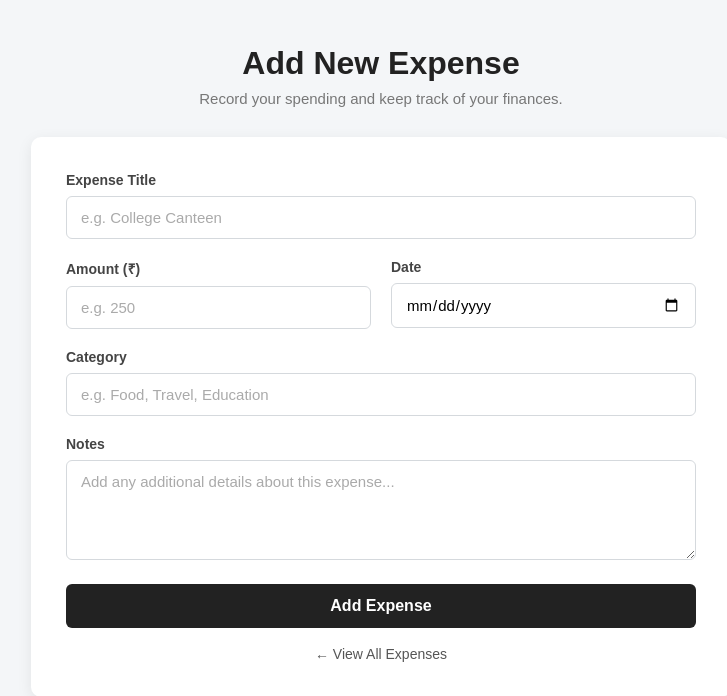
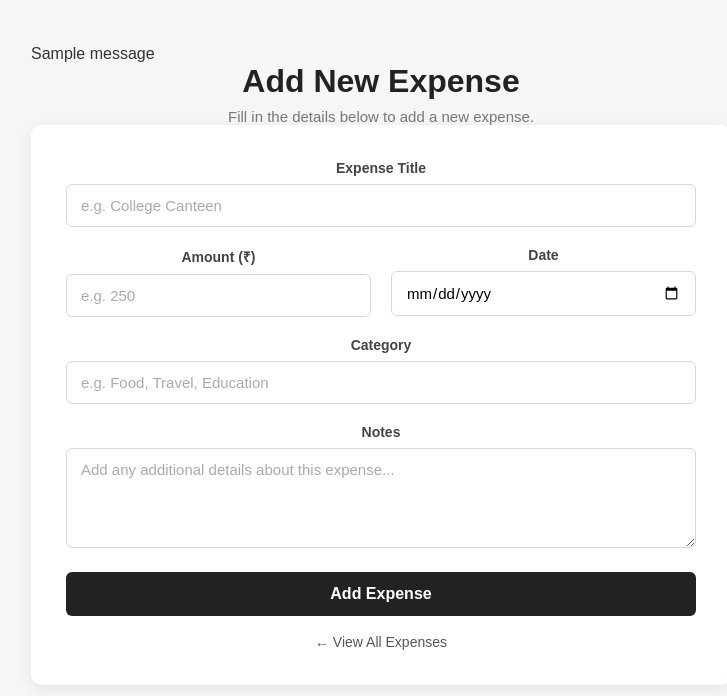
Before and after one commit to Aman786-gitch/Expense-Tracker-Flask, a Flask app: page /add-expense in a window 1280 px wide. Shown: the part 64-760 px from the top of the page, without its empty margins (259-986 px from the left). Run offline with Flask 3, Linux system fonts and the light colour scheme; tables that the repository leaves empty hold one stand-in row (values such as "Sample post"); one stand-in notice (Sample message) is shown.

Commit message:
Add expense form validation and flash messages

```diff
--- a/app.py
+++ b/app.py
@@ -39,12 +39,44 @@ def add_expenses_form():
 @app.route('/add-expense', methods=['POST'])
 def add_expense():
 
-    title = request.form['title']
-    amount = request.form['amount']
-    category = request.form['category']
-    expense_date = request.form['expense_date']
-    notes = request.form['notes']
+    # Get values from the form
+    title = request.form.get('title', '').strip()
+    amount = request.form.get('amount', '').strip()
+    category = request.form.get('category', '').strip()
+    expense_date = request.form.get('expense_date', '').strip()
+    notes = request.form.get('notes', '').strip()
 
+    # Check title
+    if not title:
+        flash('Expense title is required!', 'error')
+        return redirect(url_for('add_expenses_form'))
+
+    # Check category
+    if not category:
+        flash('Category is required!', 'error')
+        return redirect(url_for('add_expenses_form'))
+
+    # Check amount
+    try:
+        amount = float(amount)
+
+        if amount <= 0:
+            flash('Amount must be greater than 0!', 'error')
+            return redirect(url_for('add_expenses_form'))
+
+    except ValueError:
+        flash('Please enter a valid amount!', 'error')
+        return redirect(url_for('add_expenses_form'))
+
+    # Check date
+    try:
+        expense_date = date.fromisoformat(expense_date)
+
+    except ValueError:
+        flash('Please enter a valid date!', 'error')
+        return redirect(url_for('add_expenses_form'))
+
+    # Create expense object
     expense = Expenses(
         title=title,
         amount=amount,
@@ -53,8 +85,11 @@ def add_expense():
         notes=notes
     )
 
+    # Save to database
     db.session.add(expense)
     db.session.commit()
+
+    flash('Expense added successfully!', 'success')
 
     return redirect(url_for('view_expenses'))
 
--- a/app/templates/add_expense.html
+++ b/app/templates/add_expense.html
@@ -28,13 +28,29 @@
 </nav>
 
 
-<!-- Main Content -->
 <div class="container">
+
+    <!-- Flash Messages -->
+    {% with messages = get_flashed_messages(with_categories=true) %}
+
+        {% if messages %}
+
+            {% for category, message in messages %}
+
+                <div class="flash-message {{ category }}">
+                    {{ message }}
+                </div>
+
+            {% endfor %}
+
+        {% endif %}
+
+    {% endwith %}
+
 
     <div class="page-heading">
         <h1>Add New Expense</h1>
-        <p>Record your spending and keep track of your finances.</p>
-    </div>
+        <p>Fill in the details below to add a new expense.</p>
 
 
     <!-- Form Card -->
```
